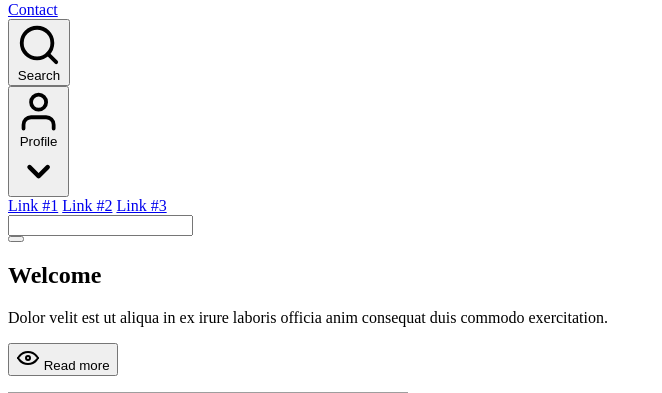
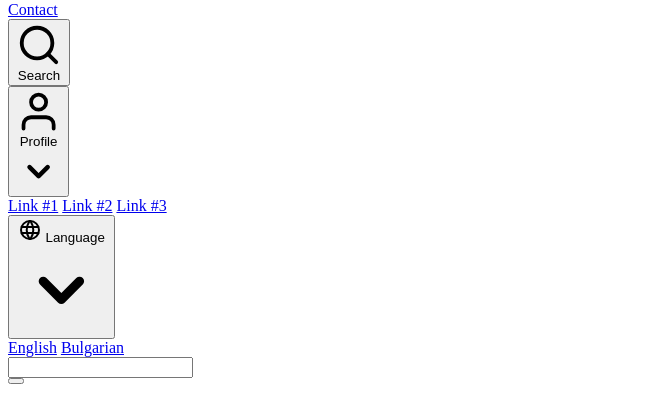
Before and after one commit to rkstylex/ssfn.space, a Symfony app: template templates/videos/index.html.twig in a window 1280 px wide. Shown: the part 5145-5538 px from the top of the page, without its empty margins (0-662 px from the left). Run offline with Twig, Linux system fonts and the light colour scheme; the template is opened without the code that fills it, so the values that code supplies are empty; some libraries are stand-ins or nearby versions; grey boxes are pictures that could not be loaded.

Commit message:
locale swicher

```diff
--- a/config/services.yaml
+++ b/config/services.yaml
@@ -29,7 +29,6 @@
         tags:
             - { name: kernel.event_listener, event: kernel.exception }
 
-    app.language_swicher:
-        class: App\EventListener\LocaleListener
+    App\EventListener\LocaleListener:
         tags:
             - { name: kernel.event_subscriber }
--- a/templates/_components/top_nav.html.twig
+++ b/templates/_components/top_nav.html.twig
@@ -148,6 +148,7 @@
                         </button>
                     </div>
                     <!-- end search -->
+
                     <!-- profile -->
                     <div @click.away="open = false" class="relative" x-data="{ open: false }">
                         <button @click="open = !open"
@@ -175,7 +176,7 @@
                              x-transition:leave="transition ease-in duration-200"
                              x-transition:leave-start="transform opacity-100 scale-100"
                              x-transition:leave-end="transform opacity-0 scale-y-0"
-                             class="absolute right-0 w-full mt-2 origin-top-right rounded-md shadow-lg md:w-48 {% if ''|get_device == 'phone' %}mb-10{% endif %}">
+                             class="absolute right-0 w-full mt-2 origin-top-right   rounded-md shadow-lg md:w-48 {% if ''|get_device == 'phone' %}relative z-50 mb-10{% endif %}">
                             <div class="px-2 py-2 bg-white rounded-md shadow  {% if ''|get_device == 'phone' %}dark:bg-gray-700 {% else %}dark:bg-gray-800{% endif %}">
                                 <a class="block px-4 mb-2 py-2 mt-2 text-sm font-semibold dark:bg-gray-500 bg-transparent rounded-lg  dark:hover:bg-gray-600 dark:focus:bg-gray-600 dark:focus:text-white dark:hover:text-white dark:text-gray-200 md:mt-0 hover:text-gray-900 focus:text-gray-900 hover:bg-gray-200 focus:bg-gray-200 focus:outline-none focus:shadow-outline"
                                    href="#">Link #1</a>
@@ -187,8 +188,46 @@
                         </div>
                         <!-- end profile -->
                     </div>
+
+                    <!-- language -->
+                    <div @click.away="open = false" class="relative" x-data="{ open: false }">
+                        <button @click="open = !open"
+                                class="flex flex-row items-center w-full px-4 py-2 mt-2 text-sm font-semibold dark:bg-gray-500 text-left bg-transparent rounded-lg  dark:focus:text-white dark:hover:text-white dark:focus:bg-gray-600 dark:hover:bg-gray-600 md:w-auto md:inline md:mt-0 md:ml-4 hover:text-gray-900 focus:text-gray-900 hover:bg-gray-200 focus:bg-gray-200 focus:outline-none focus:shadow-outline">
+
+                        <span class="bg-grey-light hover:bg-grey text-grey-darkest rounded inline-flex items-center">
+                 <svg class="h-4 w-4 text-black dark:text-white mr-1"  width="24" height="24" viewBox="0 0 24 24" stroke-width="2" stroke="currentColor" fill="none" stroke-linecap="round" stroke-linejoin="round">  <path stroke="none" d="M0 0h24v24H0z"/>  <circle cx="12" cy="12" r="9" />  <line x1="3.6" y1="9" x2="20.4" y2="9" />  <line x1="3.6" y1="15" x2="20.4" y2="15" />  <path d="M11.5 3a17 17 0 0 0 0 18" />  <path d="M12.5 3a17 17 0 0 1 0 18" /></svg>
+                            {{ 'Language'|trans({},'locale') }}
+                        </span>
+                            <svg fill="currentColor" viewBox="0 0 20 20"
+                                 :class="{'rotate-180': open, 'rotate-0': !open}"
+                                 class="inline w-4 h-4 mr-1 ml-1 transition-transform duration-200 transform md:-mt-1 absolute-mobile right-5">
+                                <path fill-rule="evenodd"
+                                      d="M5.293 7.293a1 1 0 011.414 0L10 10.586l3.293-3.293a1 1 0 111.414 1.414l-4 4a1 1 0 01-1.414 0l-4-4a1 1 0 010-1.414z"
+                                      clip-rule="evenodd"></path>
+                            </svg>
+                        </button>
+
+                        <div x-show="open" x-transition:enter="transition ease-out duration-100"
+                             x-transition:enter-start="transform opacity-0 scale-x-0 duration-200"
+                             x-transition:enter-end="transform opacity-100 scale-100"
+                             x-transition:leave="transition ease-in duration-200"
+                             x-transition:leave-start="transform opacity-100 scale-100"
+                             x-transition:leave-end="transform opacity-0 scale-y-0"
+                             class="absolute right-0 w-full mt-2 origin-top-right   rounded-md shadow-lg md:w-48 {% if ''|get_device == 'phone' %}relative z-50 mb-10{% endif %}">
+                            <div class="px-2 py-2 bg-white rounded-md shadow  {% if ''|get_device == 'phone' %}dark:bg-gray-700 {% else %}dark:bg-gray-800{% endif %}">
+                                <a class="block px-4 py-2 mt-2 text-sm font-semibold dark:bg-gray-500 bg-transparent rounded-lg  dark:hover:bg-gray-600 dark:focus:bg-gray-600 dark:focus:text-white dark:hover:text-white dark:text-gray-200 md:mt-0 hover:text-gray-900 focus:text-gray-900 hover:bg-gray-200 focus:bg-gray-200 focus:outline-none focus:shadow-outline"
+                                   href="{{ path('index', {'locale': 'en' }) }}">{{ 'English'|trans({},'locale') }}</a>
+                                <a class="block px-4 py-2 mt-2 text-sm font-semibold dark:bg-gray-500 bg-transparent rounded-lg  dark:hover:bg-gray-600 dark:focus:bg-gray-600 dark:focus:text-white dark:hover:text-white dark:text-gray-200 md:mt-0 hover:text-gray-900 focus:text-gray-900 hover:bg-gray-200 focus:bg-gray-200 focus:outline-none focus:shadow-outline"
+                                   href="{{ path('index', {'locale': 'bg' }) }}">{{ 'Bulgarian'|trans({},'locale') }}</a>
+                            </div>
+                        </div>
+
+                    </div>
+                    <!-- end language -->
+
                     <!-- switchTheme -->
                     {% if (''|get_device == 'pc' or ''|get_device == 'tablet') %}
+
                         <span class="mt-2 ml-2 hidden md:block"
                               x-data="{ on: localStorage.getItem('theme') === 'dark' }">
                         <span x-on:make-visible.window="on = true" id="switchTheme" wire:click="toggleVisible"
--- /dev/null
+++ b/translations/bg/locale.bg.yaml
@@ -0,0 +1 @@
+Language: Език
```
Also changed, not shown: src/EventListener/LocaleListener.php (renamed from src/EventListener/LanguageListener.php, +6 -3 lines), 3 other files.
